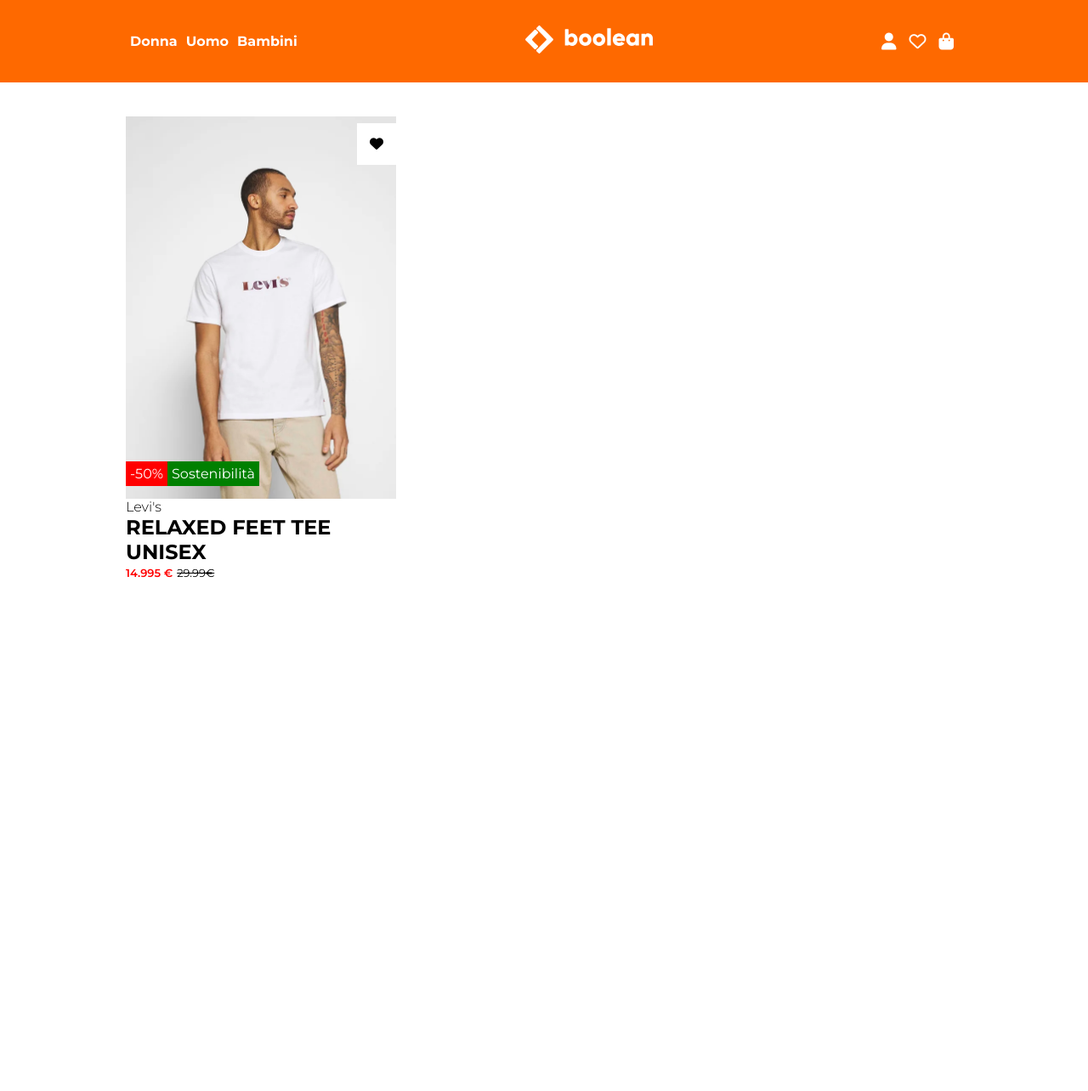
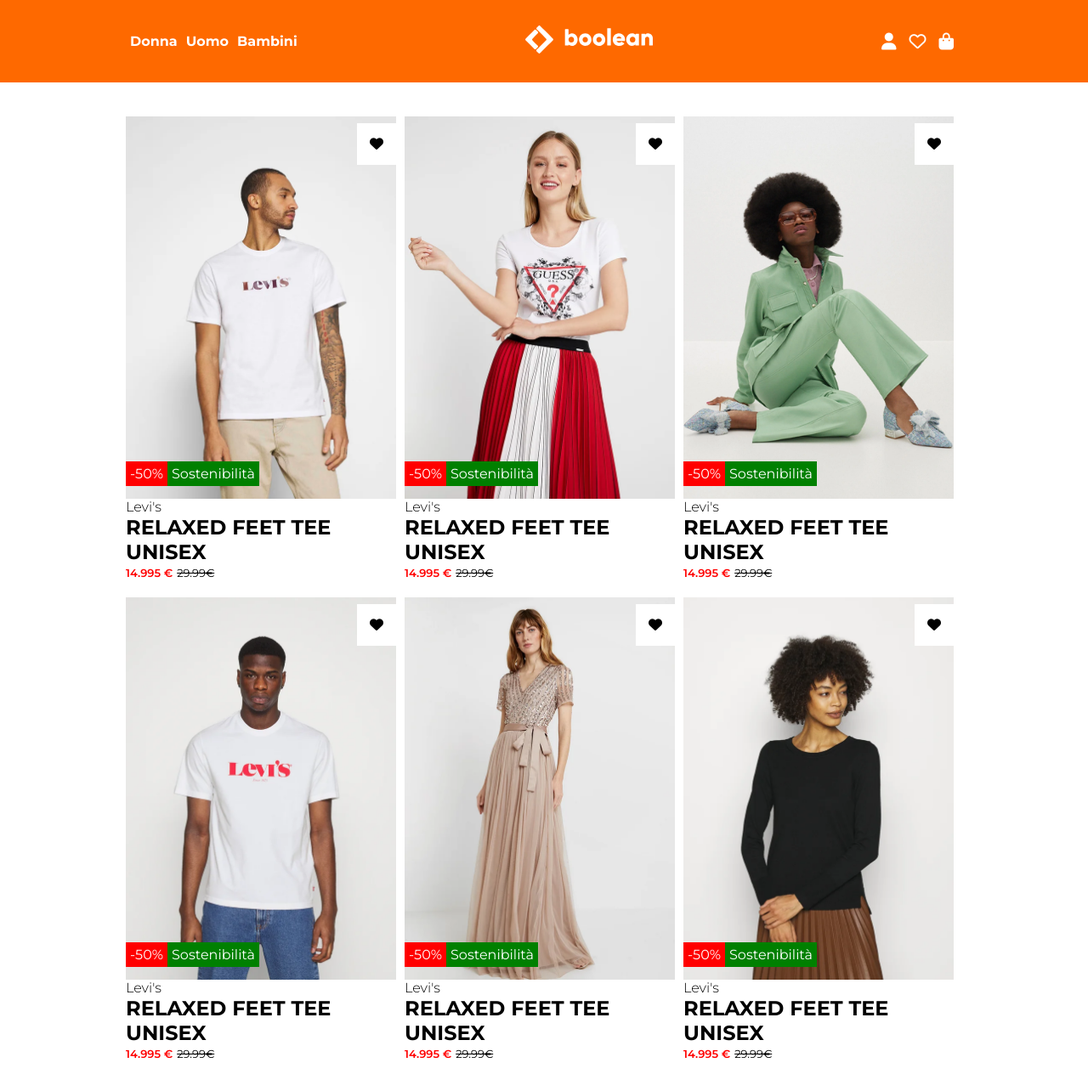
Before and after one commit to casalaspro/vite-boolando, a Vue app: page / in a window 1280 px wide. Shown: the top 1284 px of the page at 85% size. Before the commit the page ends 800 px from the top, so only its background shows below. Built offline with nearby package versions, Linux system fonts and the light colour scheme.

Commit message:
FIX - card-repetition

```diff
--- a/src/App.vue
+++ b/src/App.vue
@@ -29,7 +29,6 @@
 </template>
 
 <style lang="scss">
-
 @use "./style/general.scss";
 
 </style>
--- a/src/components/appMain.vue
+++ b/src/components/appMain.vue
@@ -10,29 +10,53 @@
           brandProduct: "Levi's",
           discount: 50,
           oldPrice: 29.99,
-
           attribute: "Sostenibilità"
         },
-        // {
-        //   firstImage: "2.webp",
-        //   secondImage: "2b.webp"
-        // },
-        // {
-        //   firstImage: "3.webp",
-        //   secondImage: "3b.webp"
-        // },
-        // {
-        //   firstImage: "4.webp",
-        //   secondImage: "4b.webp"
-        // },
-        // {
-        //   firstImage: "5.webp",
-        //   secondImage: "5b.webp"
-        // },
-        // {
-        //   firstImage: "6.webp",
-        //   secondImage: "6b.webp"
-        // }
+        {
+          firstImage: "2.webp",
+          secondImage: "2b.webp",
+          titleProduct: "RELAXED FEET TEE UNISEX",
+          brandProduct: "Levi's",
+          discount: 50,
+          oldPrice: 29.99,
+          attribute: "Sostenibilità"
+        },
+        {
+          firstImage: "3.webp",
+          secondImage: "3b.webp",
+          titleProduct: "RELAXED FEET TEE UNISEX",
+          brandProduct: "Levi's",
+          discount: 50,
+          oldPrice: 29.99,
+          attribute: "Sostenibilità"
+        },
+        {
+          firstImage: "4.webp",
+          secondImage: "4b.webp",
+          titleProduct: "RELAXED FEET TEE UNISEX",
+          brandProduct: "Levi's",
+          discount: 50,
+          oldPrice: 29.99,
+          attribute: "Sostenibilità"
+        },
+        {
+          firstImage: "5.webp",
+          secondImage: "5b.webp",
+          titleProduct: "RELAXED FEET TEE UNISEX",
+          brandProduct: "Levi's",
+          discount: 50,
+          oldPrice: 29.99,
+          attribute: "Sostenibilità"
+        },
+        {
+          firstImage: "6.webp",
+          secondImage: "6b.webp",
+          titleProduct: "RELAXED FEET TEE UNISEX",
+          brandProduct: "Levi's",
+          discount: 50,
+          oldPrice: 29.99,
+          attribute: "Sostenibilità"
+        }
         ]
       }
     },
@@ -52,9 +76,9 @@
   <main>
     <section class="showcase">
       <div class="container">
-        <div v-for="product in products" class="row">
-
-          <div class="card border-black col-4">
+        <div class="row">
+          <div v-for="product in products" class="card_repetition col-4">
+            <div class="card border-black ">
               <div class="card--image border-black">
                 <img :src="getImagePath(product.firstImage)" alt="">
                 <img :src="getImagePath(product.secondImage)" alt="">
@@ -65,10 +89,11 @@
                 </div>
               </div>
               <div class="card--titles">
-              <h4 class="brand-title">Levi's</h4>
-              <h2 class="product-name">RELAXED FEET TEE UNISEX</h2>
+                <h4 class="brand-title">{{ product.brandProduct }}</h4>
+                <h2 class="product-name">{{ product.titleProduct }}</h2>
                 <div class="price">
                   <span class="price-text price-now">{{ getActualPrice(product.discount, product.oldPrice) }} &euro;</span><span class="price-text price-old">{{ product.oldPrice }}&euro;</span>
+                </div>
               </div>
             </div>
           </div>
--- a/src/style/partials/_layout.scss
+++ b/src/style/partials/_layout.scss
@@ -1,5 +1,4 @@
 @import url('https://fonts.googleapis.com/css2?family=Montserrat:wght@300;400;500;600;700;800&display=swap');
-
 
 body{
   font-family: 'Montserrat', sans-serif;
```
Lines whose indentation alone changed are shown as unchanged.
